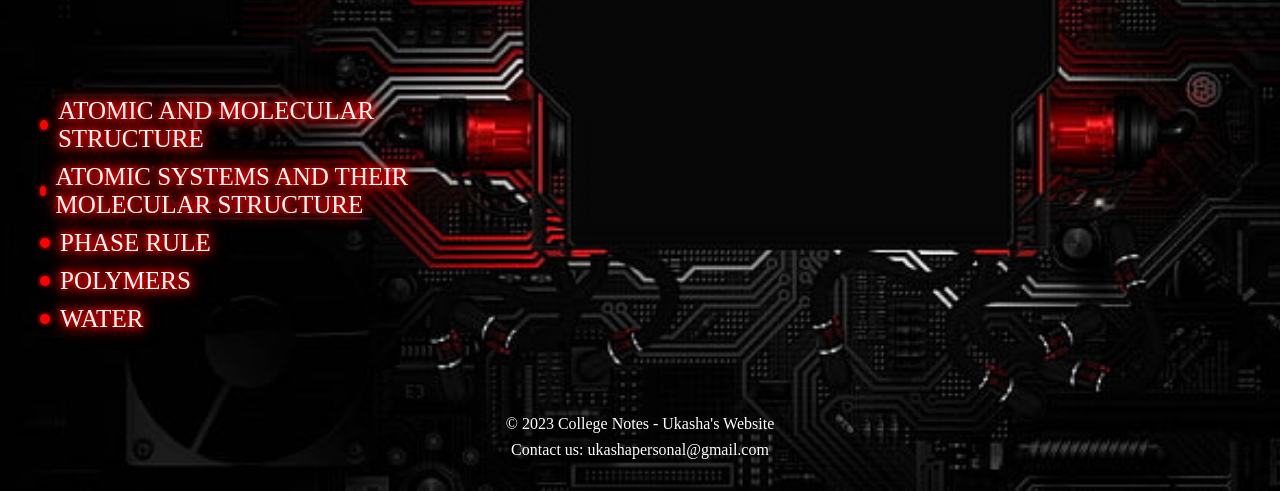
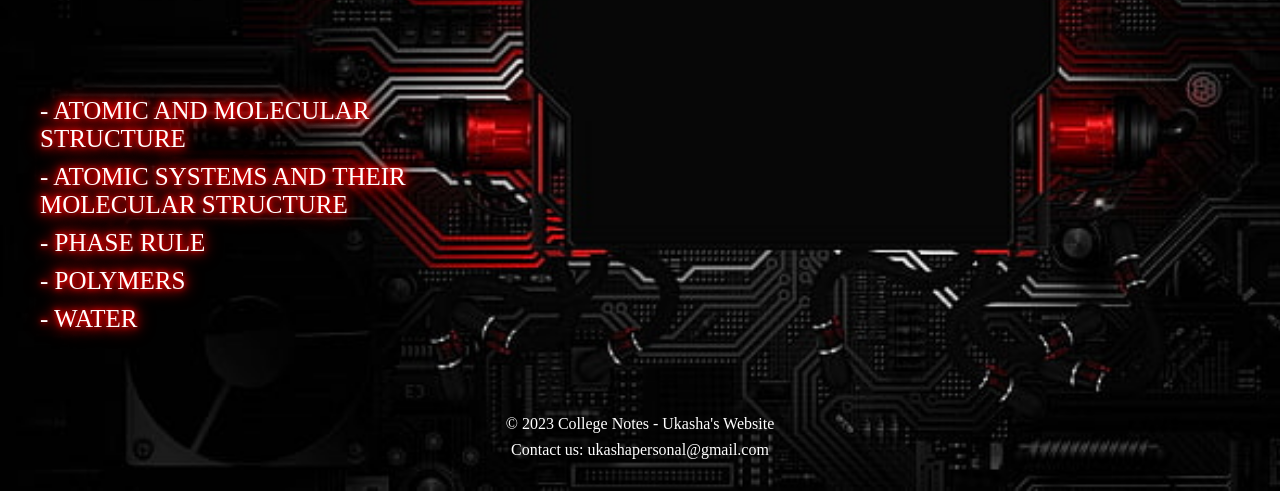
Before and after one commit to UKASHA09/COLLEGE-NOTES, a plain HTML site: page index.html in a window 1280 px wide. Shown: the part 399-890 px from the top of the page. Drawn offline with Linux system fonts and the light colour scheme.

Commit message:
update list deleted

```diff
--- a/index.html
+++ b/index.html
@@ -34,26 +34,15 @@
     margin-bottom: 10px;
   }
 
-  li:before {
-    content: "";
-    display: inline-block;
-    width: 10px;
-    height: 10px;
-    margin-right: 10px;
-    border-radius: 50%;
-    background-color: red;
-    box-shadow: 0 0 5px red;
-    vertical-align: middle;
-  }
     </style>
 
     <section class="notes">
     <ul class="neon">
-    <li><a href="aams.html">ATOMIC AND MOLECULAR STRUCTURE</a></li>
-    <li><a href="asams.html">ATOMIC SYSTEMS AND THEIR MOLECULAR STRUCTURE</a></li>
-    <li><a href="ps.html">PHASE RULE</a></li>
-    <li><a href="pol.html">POLYMERS</a></li>
-    <li><a href="h2o.html">WATER</a></li>
+    <li><a href="aams.html">- ATOMIC AND MOLECULAR STRUCTURE</a></li>
+    <li><a href="asams.html">- ATOMIC SYSTEMS AND THEIR MOLECULAR STRUCTURE</a></li>
+    <li><a href="ps.html">- PHASE RULE</a></li>
+    <li><a href="pol.html">- POLYMERS</a></li>
+    <li><a href="h2o.html">- WATER</a></li>
   </ul>
 </section>
 
--- a/style.css
+++ b/style.css
@@ -1,4 +1,3 @@
-}
 .notes ul.neon {
   list-style-type: none; /* remove default bullet points */
   padding: 0; /* remove any default padding */
```
